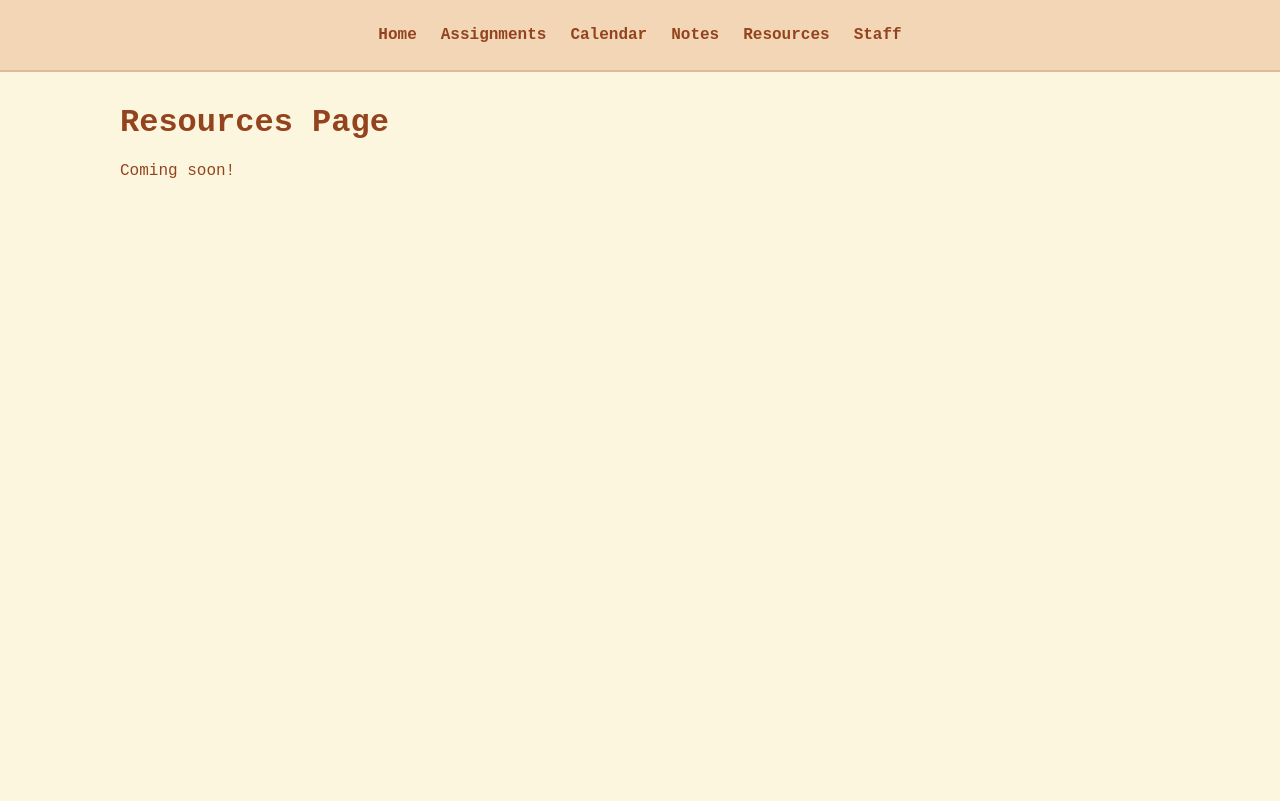
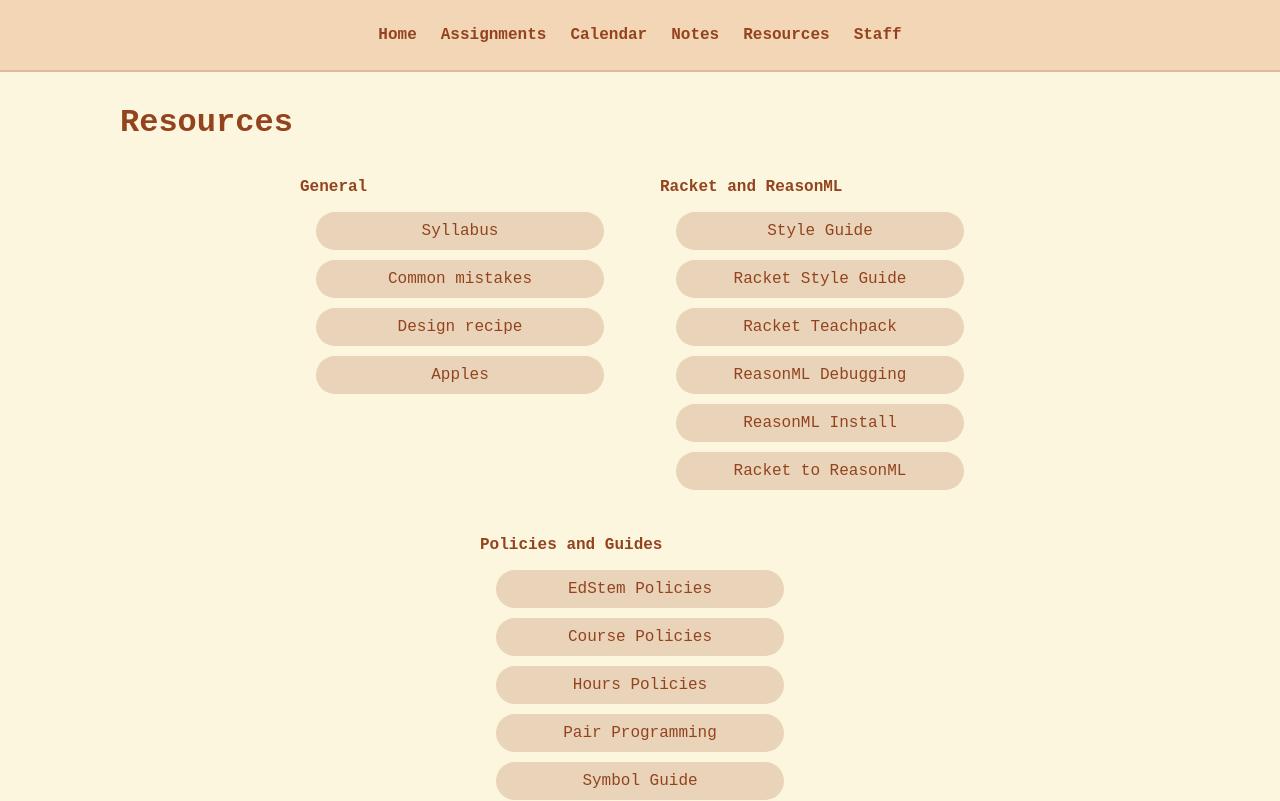
Before and after one commit to cs17-fall2025/cs17-fall2025.github.io, a React (Vite) app: page /#/resources in a window 1280 px wide. Shown: the top 801 px of the page. Built offline with nearby package versions, Linux system fonts and the light colour scheme; a web font is replaced by a local one.

Commit message:
resource update and staff update

```diff
--- a/src/components/Resources.tsx
+++ b/src/components/Resources.tsx
@@ -2,8 +2,75 @@ import React from "react";
 export default function Resources() {
   return (
     <div className="page-content">
-      <h1>Resources Page</h1>
-      <p>Coming soon!</p>
+      <h1>Resources</h1>
+      <div className="resource-div">
+        <div className="resource-column">
+          <p>General</p>
+          <a href="#">
+            <div className="resource-box">Syllabus</div>
+          </a>
+          <a href="#">
+            <div className="resource-box">Common mistakes</div>
+          </a>
+          <a href="#">
+            <div className="resource-box">Design recipe</div>
+          </a>
+          <a href="#">
+            <div className="resource-box">Apples</div>
+          </a>
+        </div>
+
+        <div className="resource-column">
+          <p>Racket and ReasonML</p>
+          <a href="#">
+            <div className="resource-box">Style Guide</div>
+          </a>
+          <a href="#">
+            <div className="resource-box">Racket Style Guide</div>
+          </a>
+          <a href="#">
+            <div className="resource-box">Racket Teachpack</div>
+          </a>
+
+          <a href="#">
+            <div className="resource-box">ReasonML Debugging</div>
+          </a>
+          <a href="#">
+            <div className="resource-box">ReasonML Install</div>
+          </a>
+          <a href="#">
+            <div className="resource-box">Racket to ReasonML</div>
+          </a>
+        </div>
+
+        <div className="resource-column">
+          <p>Policies and Guides</p>
+          <a href="#">
+            <div className="resource-box">EdStem Policies</div>
+          </a>
+          <a href="#">
+            <div className="resource-box">Course Policies</div>
+          </a>
+          <a href="#">
+            <div className="resource-box">Hours Policies</div>
+          </a>
+          <a href="#">
+            <div className="resource-box">Pair Programming</div>
+          </a>
+          <a href="#">
+            <div className="resource-box">Symbol Guide</div>
+          </a>
+        </div>
+      </div>
+      <h1>Calendar</h1>
+      TBA
+      {/* <div id="calendar-container">
+          <iframe
+            src="https://calendar.google.com/calendar/embed?src=c_0db874e8f21894ea36adae30d77bc6584c5ff8ef7038145752cfaa0601b1f246%40group.calendar.google.com&ctz=America%2FNew_York"
+            width="800"
+            height="600"
+          ></iframe>
+        </div> */}
     </div>
   );
 }
--- a/src/components/Staff.tsx
+++ b/src/components/Staff.tsx
@@ -34,7 +34,7 @@ const staffMembers: StaffMember[] = [
     role: "HTA | jwang702",
     pronouns: "she/her",
     location: "Newton, MA",
-    bio: "Hi everyone! I'm a senior studying APMA-CS. In my free time you can find me playing piano & guitar, reading, and solving the NYT Spelling Bee.",
+    bio: "Hello! I'm a junior studying computer science. I love drawing, crocheting, and going on long walks. I'm also a big coffee enthusiast and enjoy exploring cafes around campus. Looking forward to a good semester!",
     img: apple,
     favoriteApple: "red delicious",
   },
--- a/src/index.css
+++ b/src/index.css
@@ -391,3 +391,41 @@ table tr a{
 .upcoming-classes .class-box {
     margin-bottom: 0;
 }
+
+/* =============================== */
+/* Resources */
+.resource-div{
+    display:flex;
+    flex-wrap: wrap;
+    flex-direction: row;
+    justify-content: center;
+}
+.resource-column{
+    min-width: 20rem;
+    display:flex;
+    flex-direction: column;
+    margin: 20px;
+    margin-top:0;
+}
+.resource-column a{
+    text-decoration: none;
+    color: white;
+}
+.resource-column p{
+    font-weight: bold;
+}
+
+.resource-box {
+    margin: auto;
+    width: 90%;
+    background-color: var(--brown2);
+    text-align: center;
+    border-radius: 20px;
+    padding: 10px;
+    margin-bottom: 10px;
+    transition: transform 0.15s cubic-bezier(0.4, 0.2, 0.2, 1);
+}
+
+.resource-box:hover {
+  transform: scale(1.07);
+}
```
